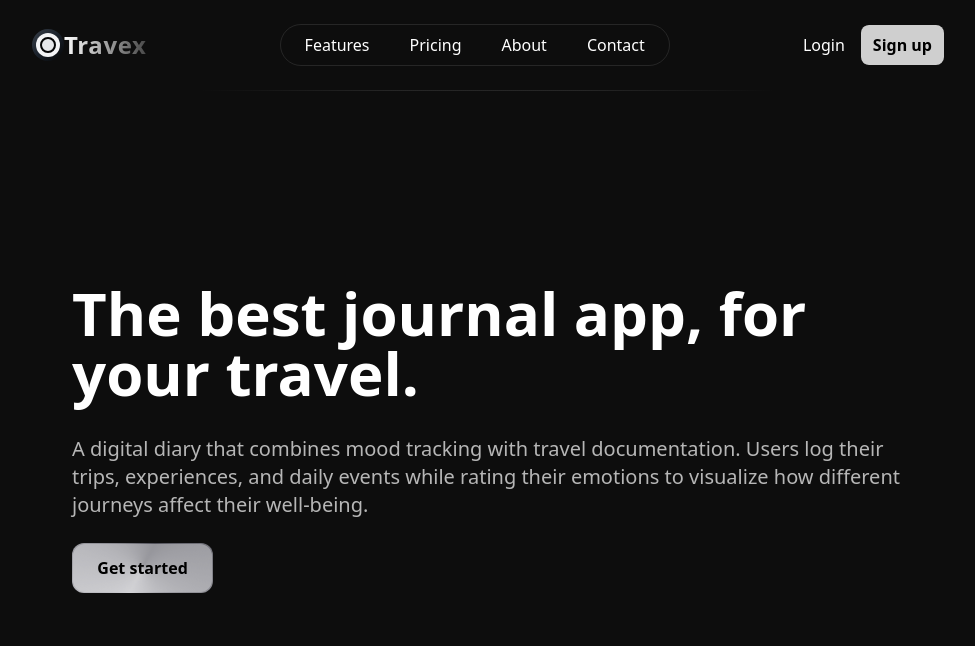
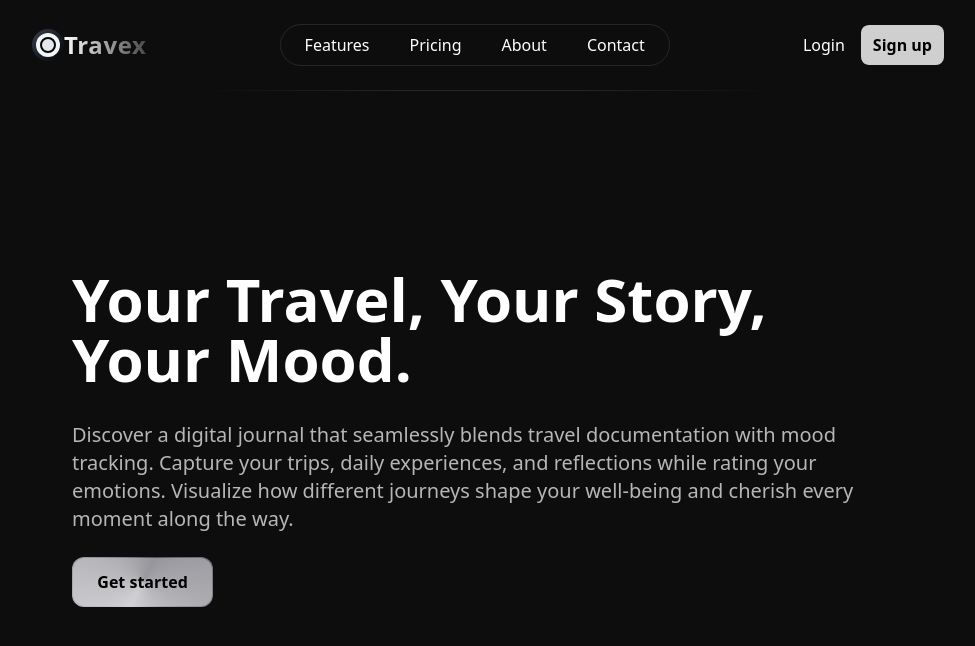
Before and after one commit to kapilsarma2002/travex, a Next.js app: page / in a window 1280 px wide. Shown: the top 646 px of the page, without its empty margins (152-1127 px from the left). Built offline with nearby package versions, Linux system fonts and the light colour scheme.

Commit message:
desc change

```diff
--- a/app/page.tsx
+++ b/app/page.tsx
@@ -2,8 +2,8 @@ import TopBar from '@/components/TopBar'
 import LandingPageText from '@/components/Hero'
 export default function LandingPage() {
 
-  const title = 'The best journal app, for your travel.'
-  const description = 'A digital diary that combines mood tracking with travel documentation. Users log their trips, experiences, and daily events while rating their emotions to visualize how different journeys affect their well-being.'
+  const title = 'Your Travel, Your Story, Your Mood.'
+  const description = 'Discover a digital journal that seamlessly blends travel documentation with mood tracking. Capture your trips, daily experiences, and reflections while rating your emotions. Visualize how different journeys shape your well-being and cherish every moment along the way.'
 
   return (
     <div className="w-screen min-h-screen bg-black/95 text-white">
```
